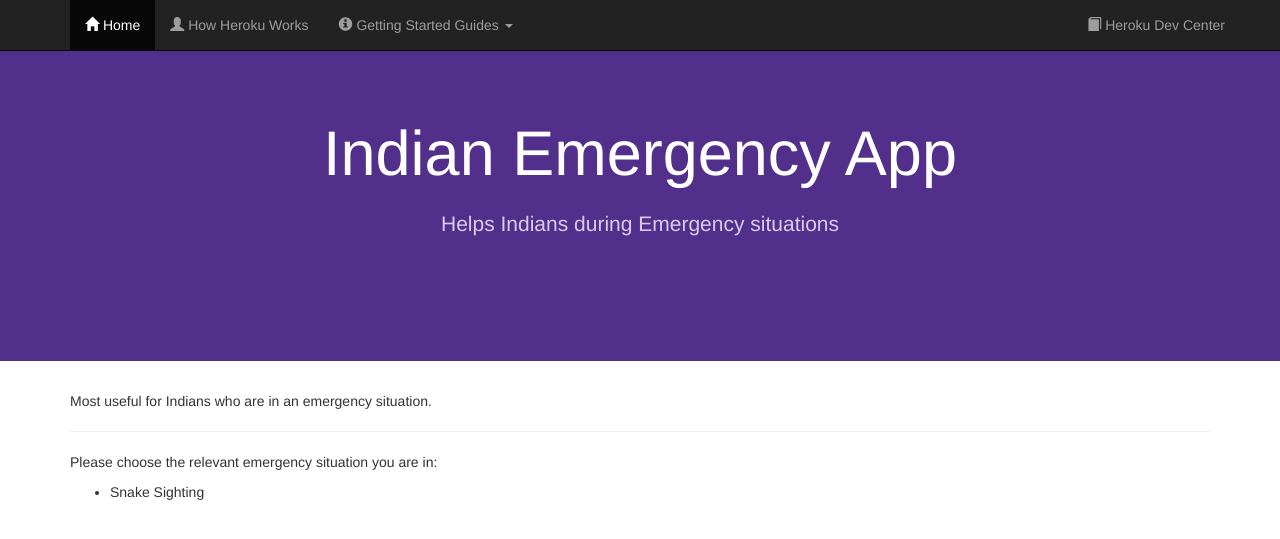
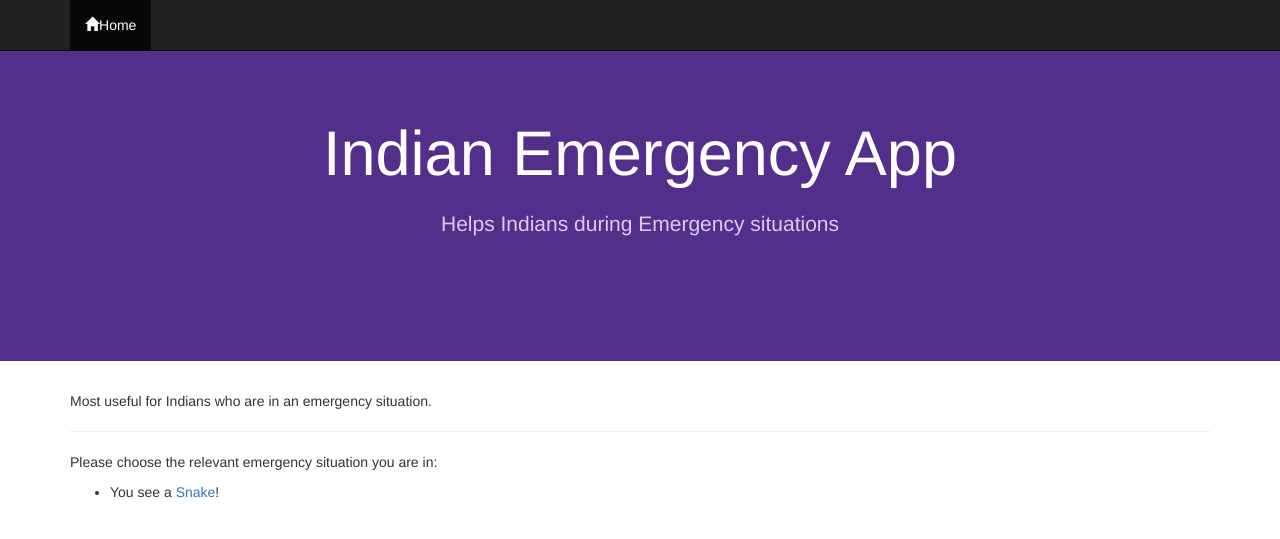
Before and after one commit to TheSachinSBhat/indian-emergency, a Django app: page / in a window 1280 px wide. Shown: the top 539 px of the page. Run offline with Django 3.2, Linux system fonts and the light colour scheme; some libraries are stand-ins or nearby versions.

Commit message:
Commit #5: Snake link updated, only Home Navigation kept

```diff
--- a/hello/templates/base.html
+++ b/hello/templates/base.html
@@ -9,23 +9,28 @@
 		.jumbotron {
 			background: #532f8c;
 			color: white;
-        padding-bottom: 80px
+			padding-bottom: 80px;
 		}
+
 			.jumbotron .btn-primary {
 				background: #845ac7;
-        border-color: #845ac7
+				border-color: #845ac7;
 			}
+
 				.jumbotron .btn-primary:hover {
-        background: #7646c1
+					background: #7646c1;
 				}
+
 			.jumbotron p {
 				color: #d9ccee;
 				max-width: 75%;
-        margin: 1em auto 2em
+				margin: 1em auto 2em;
 			}
-    .navbar+.jumbotron {
-        margin-top: -20px
+
+		.navbar + .jumbotron {
+			margin-top: -20px;
 		}
+
 		.jumbotron .lang-logo {
 			display: block;
 			background: #b01302;
@@ -34,13 +39,12 @@
 			width: 100px;
 			height: 100px;
 			margin: auto;
-        border: 2px solid white
-    }
-    .jumbotron .lang-logo img {
-        max-width: 100%
+			border: 2px solid white;
 		}
 
-
+			.jumbotron .lang-logo img {
+				max-width: 100%;
+			}
 	</style>
 </head>
 <body>
@@ -48,30 +52,7 @@
 		<div class="container">
 			<ul class="nav navbar-nav">
 				<li class="active">
-        <a href="/"><span class="glyphicon glyphicon-home"></span> Home</a>
-      </li>
-      <li>
-        <a href="https://devcenter.heroku.com/articles/how-heroku-works"><span class="glyphicon glyphicon-user"></span> How Heroku Works</a>
-      </li>
-      <li class="dropdown">
-        <a href="#" class="dropdown-toggle" data-toggle="dropdown" role="button" aria-expanded="false"><span class="glyphicon glyphicon-info-sign"></span> Getting Started Guides <span class="caret"></span></a>
-          <ul class="dropdown-menu" role="menu">
-            <li><a href="https://devcenter.heroku.com/articles/getting-started-with-ruby">Getting Started with Ruby on Heroku</a></li>
-            <li><a href="https://devcenter.heroku.com/articles/getting-started-with-nodejs">Getting Started with Node on Heroku</a></li>
-            <li><a href="https://devcenter.heroku.com/articles/getting-started-with-php">Getting Started with PHP on Heroku</a></li>
-            <li><a href="https://devcenter.heroku.com/articles/getting-started-with-python">Getting Started with Python on Heroku</a></li>
-            <li><a href="https://devcenter.heroku.com/articles/getting-started-with-java">Getting Started with Java on Heroku</a></li>
-            <li><a href="https://devcenter.heroku.com/articles/getting-started-with-clojure">Getting Started with Clojure on Heroku</a></li>
-            <li><a href="https://devcenter.heroku.com/articles/getting-started-with-scala">Getting Started with Scala on Heroku</a></li>
-            <li class="divider"></li>
-            <li><a href="https://devcenter.heroku.com/articles/getting-started-with-heroku-and-connect-without-local-dev">Getting Started on Heroku with Heroku Connect</a></li>
-            <li><a href="https://devcenter.heroku.com/articles/getting-started-with-jruby">Getting Started with Ruby on Heroku (Microsoft Windows)</a></li>
-          </ul>
-      </li>
-    </ul>
-    <ul class="nav navbar-nav navbar-right">
-      <li class="navbar-right">
-        <a href="https://devcenter.heroku.com"><span class="glyphicon glyphicon-book"></span> Heroku Dev Center</a>
+					<a href="/"><span class="glyphicon glyphicon-home"></span>Home</a>
 				</li>
 			</ul>
 		</div>
--- a/hello/templates/index.html
+++ b/hello/templates/index.html
@@ -14,7 +14,7 @@
 	<hr>
 	<p> Please choose the relevant emergency situation you are in: </p>
 	<ul>
-		<li>Snake Sighting</li>
+		<li>You see a <a href="./snakes">Snake</a>!</li>
 	</ul>
 </div>
 {% endblock %}
```
Lines whose indentation alone changed are shown as unchanged.
